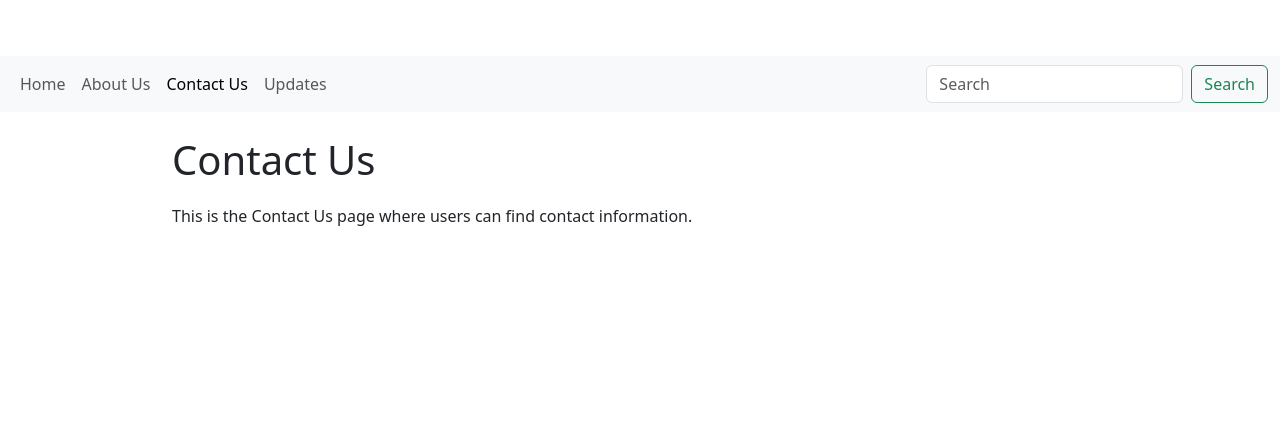
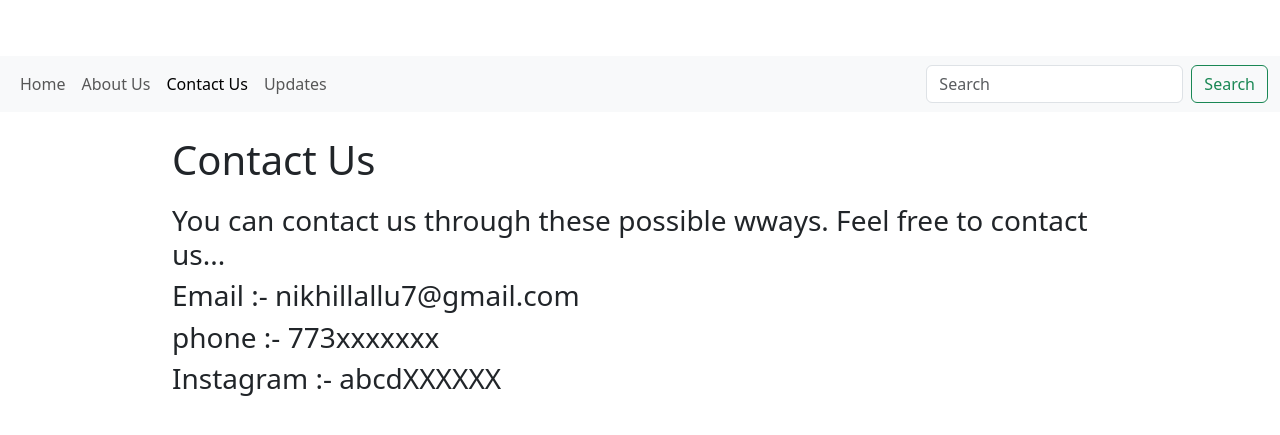
Before and after one commit to Algo-Artists/Algo_Artists_prototype, a Flask app: page /contact in a window 1280 px wide. Shown: the top 435 px of the page. Run offline with Flask 3, Linux system fonts and the light colour scheme.

Commit message:
Update contact.html
added some contact related info.

```diff
--- a/Templates/contact.html
+++ b/Templates/contact.html
@@ -37,7 +37,10 @@
   </nav>
   <div class="container">
     <h1 class="mt-4">Contact Us</h1>
-    <p>This is the Contact Us page where users can find contact information.</p>
+    <h3>You can contact us through these possible wways. Feel free to contact us...</h3>
+    <h3>Email :- nikhillallu7@gmail.com</h3>
+    <h3>phone :- 773xxxxxxx</h3>
+    <h3>Instagram :- abcdXXXXXX</h3>
   </div>
 </body>
 </html>
```
